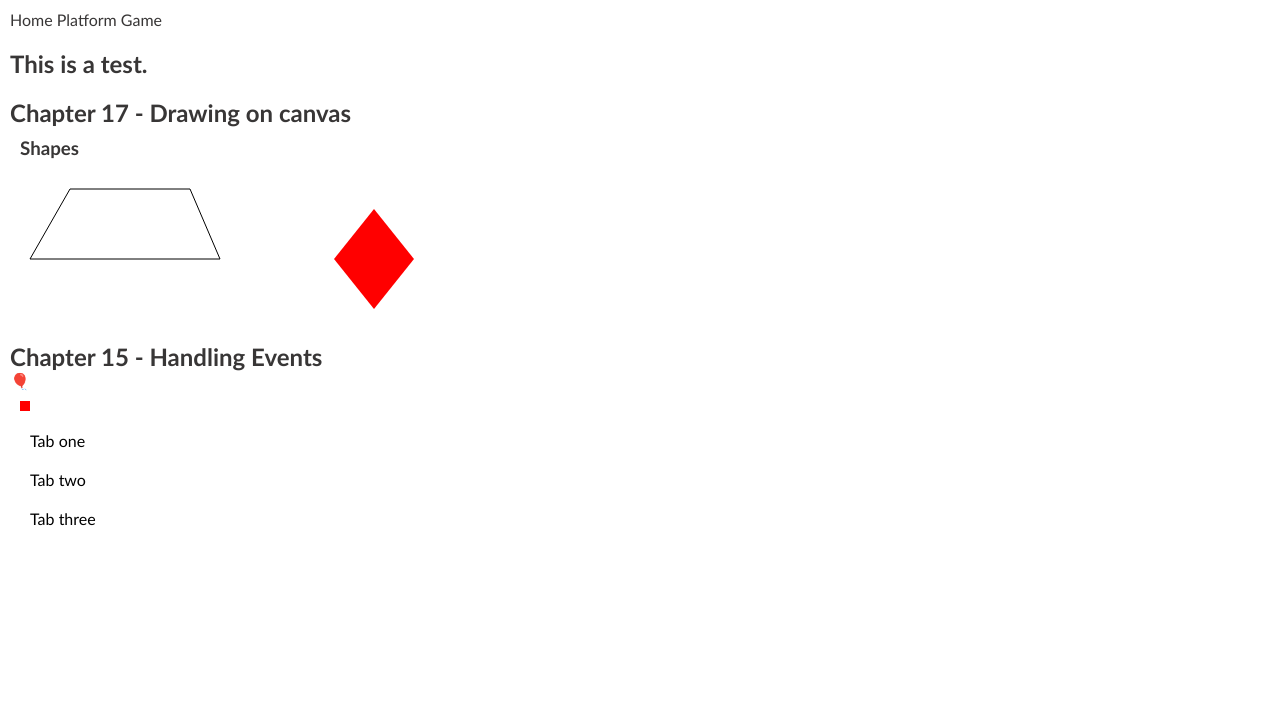
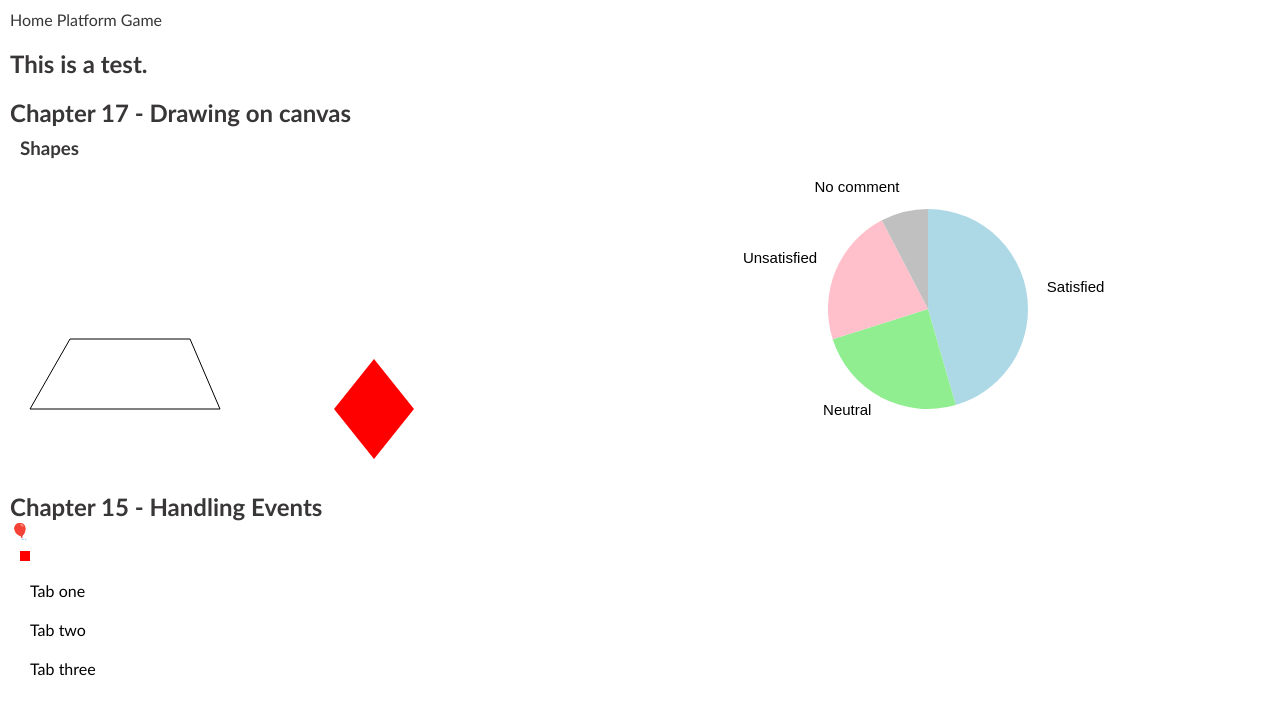
Before and after one commit to NikolaosKalfas/Eloquent-Javascript-Exercisess, a plain HTML site: page index.html in a window 1280 px wide. Drawn offline with Linux system fonts and the light colour scheme.

Commit message:
Chapter 17 - Drawing on Canvas - Pie Chart

```diff
--- a/index.html
+++ b/index.html
@@ -23,6 +23,7 @@
         <h3>Shapes</h3>
         <canvas class="trapezoid"></canvas>
         <canvas class="red-diamond"></canvas>
+        <canvas class="pie-chart" width="600" height="300"></canvas>
       </div>
     </section>
 
--- a/js/index.js
+++ b/js/index.js
@@ -3,6 +3,46 @@
 //Drawing on canvas
 
 //Shapes
+
+var results = [
+  { name: "Satisfied", count: 1043, color: "lightblue" },
+  { name: "Neutral", count: 563, color: "lightgreen" },
+  { name: "Unsatisfied", count: 510, color: "pink" },
+  { name: "No comment", count: 175, color: "silver" },
+];
+
+function pieChart() {
+  let context = document.querySelector(".pie-chart").getContext("2d");
+  let total = results.reduce((sum, { count }) => sum + count, 0);
+  let currentAngle = -0.5 * Math.PI;
+  let centerX = 300,
+    centerY = 150;
+
+  // Add code to draw the slice labels in this loop.
+  for (let result of results) {
+    let sliceAngle = (result.count / total) * 2 * Math.PI;
+    context.beginPath();
+    context.arc(centerX, centerY, 100, currentAngle, currentAngle + sliceAngle);
+
+    let middleAngle = currentAngle + 0.5 * sliceAngle;
+    let textX = Math.cos(middleAngle) * 120 + centerX;
+    let textY = Math.sin(middleAngle) * 120 + centerY;
+    context.textBaseLine = "middle";
+    if (Math.cos(middleAngle) > 0) {
+      context.textAlign = "left";
+    } else {
+      context.textAlign = "right";
+    }
+    context.font = "15px sans-serif";
+    context.fillStyle = "black";
+    context.fillText(result.name, textX, textY);
+
+    currentAngle += sliceAngle;
+    context.lineTo(centerX, centerY);
+    context.fillStyle = result.color;
+    context.fill();
+  }
+}
 
 function trapezoid() {
   let context = document.querySelector(".trapezoid").getContext("2d");
@@ -26,6 +66,7 @@ function redDiamond() {
   context.fill();
 }
 
+pieChart();
 trapezoid();
 redDiamond();
 
```
